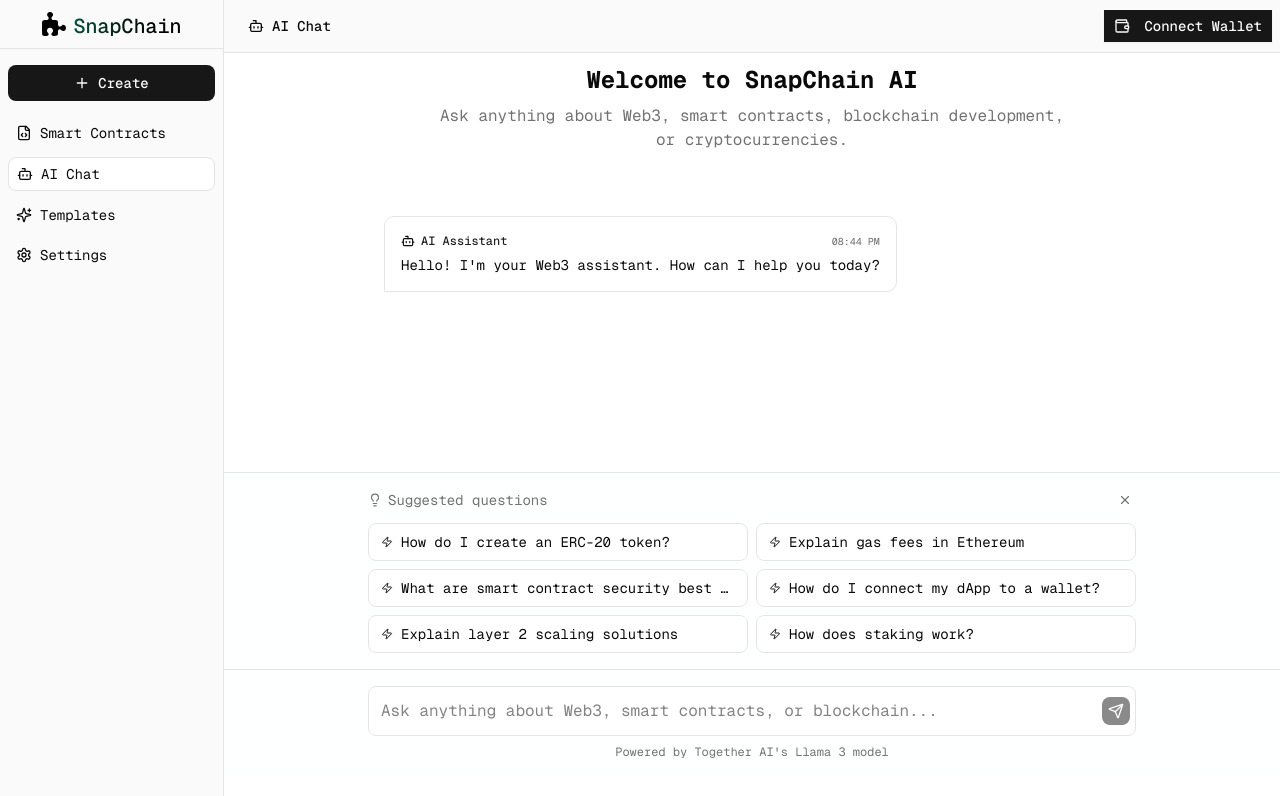
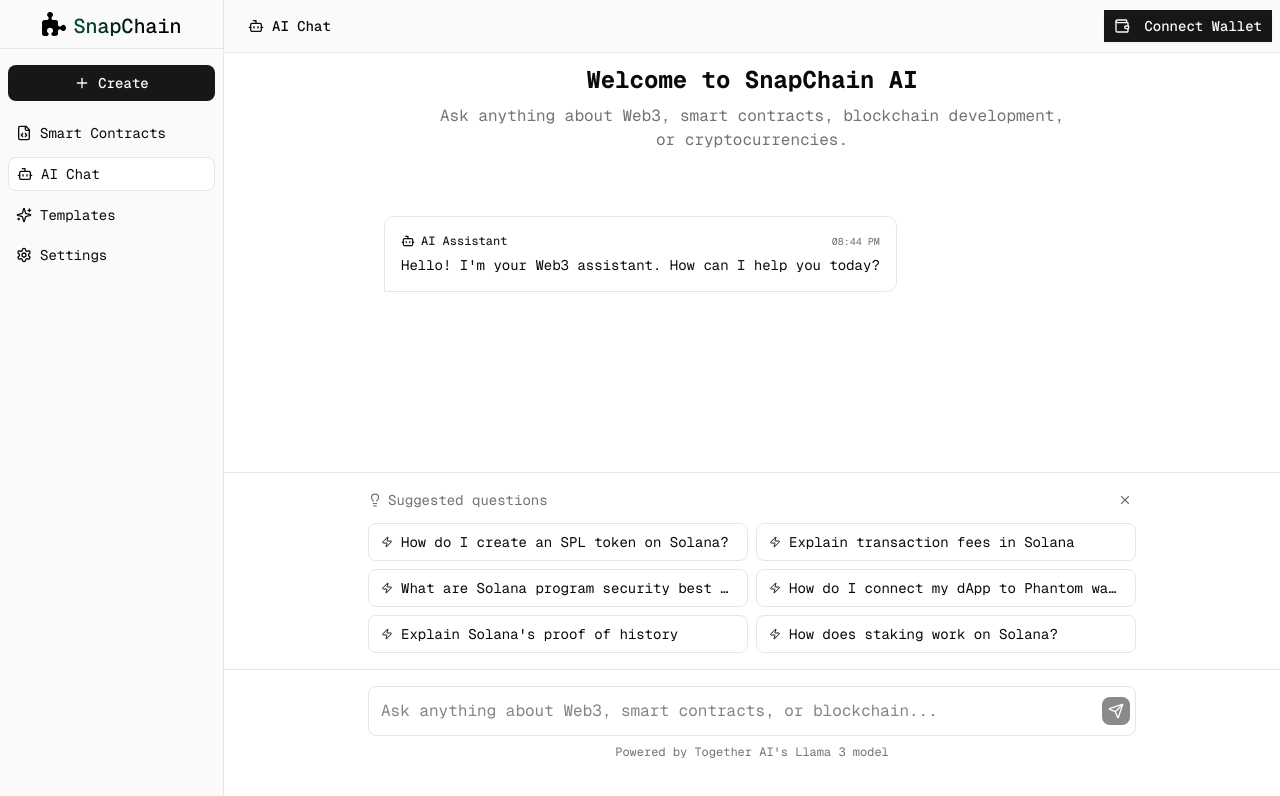
Before and after one commit to adityajha2005/snapchain, a Next.js app in the folder client/: page /ai-chat in a window 1280 px wide. Shown: the top 796 px of the page. Built offline with nearby package versions, Linux system fonts and the light colour scheme.

Commit message:
minor changes

```diff
--- a/client/src/app/(app)/(dashboard)/ai-chat/page.tsx
+++ b/client/src/app/(app)/(dashboard)/ai-chat/page.tsx
@@ -29,12 +29,12 @@ const AIChatPage = () => {
 
 	// Sample prompts that users might want to try
 	const samplePrompts = [
-		"How do I create an ERC-20 token?",
-		"Explain gas fees in Ethereum",
-		"What are smart contract security best practices?",
-		"How do I connect my dApp to a wallet?",
-		"Explain layer 2 scaling solutions",
-		"How does staking work?",
+		"How do I create an SPL token on Solana?",
+		"Explain transaction fees in Solana",
+		"What are Solana program security best practices?",
+		"How do I connect my dApp to Phantom wallet?",
+		"Explain Solana's proof of history",
+		"How does staking work on Solana?",
 	];
 
 	// Scroll to bottom of messages
```
